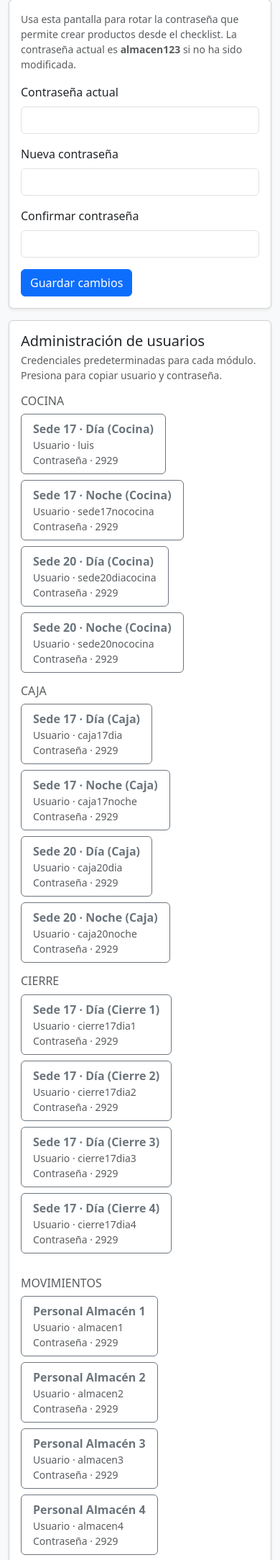
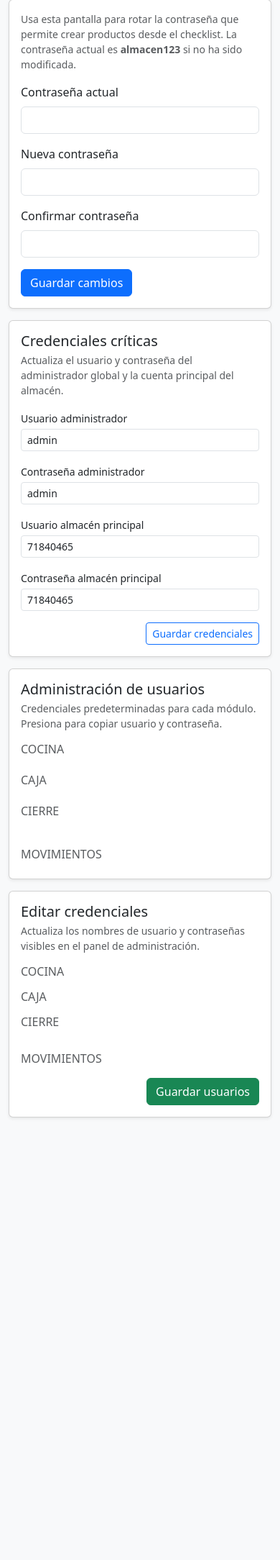
Before and after one commit to Saulo-pj/mi-app-flask, a Flask app: page /almacen/ajustes in a window 390 px wide. Shown: the part 72-2240 px from the top of the page at 72% size. After the commit the page ends 1626 px from the top, so only its background shows below. Run offline with Flask 3, Linux system fonts and the light colour scheme; the visitor is signed in with stand-in values (Sample User, id 1); data comes from the database, SQL or seed files in the repository; parts of the project's set-up code (start-up, migrations or seed data) failed here and were passed over.

Commit message:
feat: persist user credentials

```diff
--- a/app.py
+++ b/app.py
@@ -7,11 +7,12 @@ from io import BytesIO
 import re
 from pathlib import Path
 from uuid import uuid4
+from collections import defaultdict
 
 from flask import Flask, jsonify, redirect, render_template, request, session, send_file, url_for
 from werkzeug.security import check_password_hash, generate_password_hash
 from openpyxl import Workbook, load_workbook
-from sqlalchemy import and_, select, delete, inspect
+from sqlalchemy import and_, select, delete, func
 from sqlalchemy.orm import Session
 
 from models import (
@@ -29,6 +30,7 @@ from models import (
     Unidad,
     CierreCaja,
     Movimiento,
+    UsuarioGestion,
     get_engine,
     init_db,
     seed_data,
@@ -75,11 +77,10 @@ SUBAREA_POSITION: dict[str, dict[str, int]] = {
 }
 
 engine = get_engine(database_url)
-inspector = inspect(engine)
-columns = [col['name'] for col in inspector.get_columns('Productos')]
 init_db(engine)
 with Session(engine) as db:
     seed_data(db)
+    ensure_default_user_management(db)
 
 CREATION_PASSWORD_KEY = "creation_password"
 DEFAULT_CREATION_PASSWORD = os.getenv("CHECKLIST_CREATION_PASSWORD", "almacen123")
@@ -116,7 +117,24 @@ DEFAULT_USER_MANAGEMENT = {
     "movimientos": DEFAULT_USER_MANAGEMENT_MOVIMIENTOS,
 }
 
-ADMIN_CREDENTIALS = {"usuario": "admin", "password": "admin"}
+DEFAULT_ADMIN_CREDENTIALS = {"usuario": "admin", "password": "admin"}
+ADMIN_USER_KEY = "admin_usuario"
+ADMIN_PASSWORD_KEY = "admin_password"
+ALMACEN_USER_KEY = "almacen_usuario"
+ALMACEN_PASSWORD_KEY = "almacen_password"
+
+
+def get_setting_value(session: Session, key: str, default: str) -> str:
+    ajuste = session.get(Ajuste, key)
+    return ajuste.Valor if ajuste else default
+
+
+def set_setting_value(session: Session, key: str, value: str) -> None:
+    ajuste = session.get(Ajuste, key)
+    if ajuste:
+        ajuste.Valor = value
+    else:
+        session.add(Ajuste(Clave=key, Valor=value))
 
 MAX_CONCURRENT_SESSIONS = int(os.getenv("MAX_CONCURRENT_SESSIONS", "5"))
 SESSION_ACTIVITY_WINDOW = timedelta(minutes=30)
@@ -126,89 +144,62 @@ ACTIVE_SESSION_TOKENS: dict[str, datetime] = {}
 UserEntry = dict[str, str | int | None]
 
 
-def _normalize_user_entry(entry, fallback_entry: UserEntry | None):
-    fallback_entry = fallback_entry or {}
-    if not isinstance(entry, dict):
-        entry = {}
-    label = str(entry.get("label") or fallback_entry.get("label") or "Usuario").strip()
-    username = str(entry.get("username") or fallback_entry.get("username") or "").strip()
-    password = str(entry.get("password") or fallback_entry.get("password") or "")
-    raw_sede = entry.get("id_sede", fallback_entry.get("id_sede"))
-    try:
-        id_sede = int(raw_sede) if raw_sede not in (None, "") else None
-    except (TypeError, ValueError):
-        id_sede = None
-    if id_sede is None and fallback_entry.get("id_sede") not in (None, ""):
-        try:
-            id_sede = int(fallback_entry.get("id_sede"))
-        except (TypeError, ValueError):
-            id_sede = None
-    id_turno = str(entry.get("id_turno") or fallback_entry.get("id_turno") or "").strip()
-    id_area = str(entry.get("id_area") or fallback_entry.get("id_area") or "").strip()
-    return {
-        "label": label,
-        "username": username,
-        "password": password,
-        "id_sede": id_sede,
-        "id_turno": id_turno,
-        "id_area": id_area,
-    }
-
-
-def _ensure_user_list(raw_list, default_list):
-    normalized: list[UserEntry] = []
-    if isinstance(raw_list, list) and raw_list:
-        for idx, item in enumerate(raw_list):
-            fallback_entry = default_list[idx] if idx < len(default_list) else {
-                "label": f"Usuario {idx + 1}",
-                "username": "",
-                "password": "",
-                "id_sede": None,
-                "id_turno": "",
-                "id_area": "",
-            }
-            normalized.append(_normalize_user_entry(item, fallback_entry))
-    else:
-        normalized = [_normalize_user_entry(entry, entry) for entry in default_list]
-    if not normalized:
-        normalized = [_normalize_user_entry(entry, entry) for entry in default_list]
-    return normalized
-
-
-USER_MANAGEMENT_FILE: Path | None = None
-
-
-def _get_user_management_path() -> Path:
-    global USER_MANAGEMENT_FILE
-    if USER_MANAGEMENT_FILE is None:
-        USER_MANAGEMENT_FILE = Path(app.root_path) / "user_management.json"
-    return USER_MANAGEMENT_FILE
-
-
-def load_user_management() -> dict[str, list[UserEntry]]:
-    path = _get_user_management_path()
-    if not path.exists():
-        return {
-            "cocina": _ensure_user_list(None, DEFAULT_USER_MANAGEMENT_COCINA),
-            "caja": _ensure_user_list(None, DEFAULT_USER_MANAGEMENT_CAJA),
-            "cierre": _ensure_user_list(None, DEFAULT_USER_MANAGEMENT_CIERRE),
-            "movimientos": _ensure_user_list(None, DEFAULT_USER_MANAGEMENT_MOVIMIENTOS),
-        }
-    try:
-        raw = json.loads(path.read_text(encoding="utf-8"))
-    except ValueError:
-        raw = {}
-    return {
-        "cocina": _ensure_user_list(raw.get("cocina"), DEFAULT_USER_MANAGEMENT_COCINA),
-        "caja": _ensure_user_list(raw.get("caja"), DEFAULT_USER_MANAGEMENT_CAJA),
-        "cierre": _ensure_user_list(raw.get("cierre"), DEFAULT_USER_MANAGEMENT_CIERRE),
-        "movimientos": _ensure_user_list(raw.get("movimientos"), DEFAULT_USER_MANAGEMENT_MOVIMIENTOS),
-    }
-
-
-def save_user_management(state: dict[str, list[UserEntry]]) -> None:
-    path = _get_user_management_path()
-    path.write_text(json.dumps(state, ensure_ascii=False, indent=2), encoding="utf-8")
+def load_user_management_state() -> dict[str, list[UserEntry]]:
+    grouped: dict[str, list[UserEntry]] = defaultdict(list)
+    with Session(engine) as db:
+        rows = db.scalars(select(UsuarioGestion).order_by(UsuarioGestion.Perfil, UsuarioGestion.Orden)).all()
+        for row in rows:
+            grouped.setdefault(row.Perfil, []).append(
+                {
+                    "label": row.Label,
+                    "username": row.Username,
+                    "password": row.Password,
+                    "id_sede": row.ID_Sede,
+                    "id_turno": row.ID_Turno or "",
+                    "id_area": row.ID_Area or "",
+                }
+            )
+    return grouped
+
+
+def persist_user_group(perfil: str, entries: list[UserEntry]) -> None:
+    with Session(engine) as db:
+        db.execute(delete(UsuarioGestion).where(UsuarioGestion.Perfil == perfil))
+        for idx, entry in enumerate(entries):
+            db.add(
+                UsuarioGestion(
+                    Perfil=perfil,
+                    Label=entry.get("label", f"Usuario {idx + 1}"),
+                    Username=entry.get("username", ""),
+                    Password=entry.get("password", ""),
+                    ID_Sede=entry.get("id_sede"),
+                    ID_Turno=entry.get("id_turno") or "",
+                    ID_Area=entry.get("id_area") or "",
+                    Orden=idx,
+                )
+            )
+        db.commit()
+
+
+def ensure_default_user_management(session: Session) -> None:
+    existing = session.scalar(select(func.count()).select_from(UsuarioGestion)) or 0
+    if existing:
+        return
+    for perfil, defaults in DEFAULT_USER_MANAGEMENT.items():
+        for idx, default in enumerate(defaults):
+            session.add(
+                UsuarioGestion(
+                    Perfil=perfil,
+                    Label=default["label"],
+                    Username=default["username"],
+                    Password=default["password"],
+                    ID_Sede=default.get("id_sede"),
+                    ID_Turno=default.get("id_turno", ""),
+                    ID_Area=default.get("id_area", ""),
+                    Orden=idx,
+                )
+            )
+    session.commit()
 
 
 def _parse_user_updates(prefix: str, reference_list: list[UserEntry], form_data) -> tuple[list[UserEntry] | None, str | None]:
@@ -252,20 +243,6 @@ def _parse_user_updates(prefix: str, reference_list: list[UserEntry], form_data)
     return updated, None
 
 
-def update_user_management(cocina_list: list[UserEntry], caja_list: list[UserEntry], cierre_list: list[UserEntry], movimientos_list: list[UserEntry]) -> None:
-    global USER_MANAGEMENT_STATE
-    USER_MANAGEMENT_STATE = {
-        "cocina": cocina_list,
-        "caja": caja_list,
-        "cierre": cierre_list,
-        "movimientos": movimientos_list,
-    }
-    save_user_management(USER_MANAGEMENT_STATE)
-
-
-USER_MANAGEMENT_STATE = load_user_management()
-
-
 def _cleanup_inactive_sessions() -> None:
     now = datetime.utcnow()
     stale_tokens = [token for token, last_seen in ACTIVE_SESSION_TOKENS.items() if now - last_seen > SESSION_ACTIVITY_WINDOW]
@@ -305,15 +282,25 @@ def find_user_entry(username: str, password: str, groups: str | list[str] | None
     if not username or not password:
         return None
     if groups is None:
-        group_names = USER_MANAGEMENT_STATE.keys()
+        group_names: list[str] | None = None
     elif isinstance(groups, str):
         group_names = [groups]
     else:
         group_names = groups
-    for group_name in group_names:
-        for entry in USER_MANAGEMENT_STATE.get(group_name, []):
-            if entry.get("username") == username and entry.get("password") == password:
-                return entry
+    consulta = select(UsuarioGestion)
+    if group_names:
+        consulta = consulta.where(UsuarioGestion.Perfil.in_(group_names))
+    with Session(engine) as db:
+        for row in db.scalars(consulta).all():
+            if row.Username == username and row.Password == password:
+                return {
+                    "label": row.Label,
+                    "username": row.Username,
+                    "password": row.Password,
+                    "id_sede": row.ID_Sede,
+                    "id_turno": row.ID_Turno or "",
+                    "id_area": row.ID_Area or "",
+                }
     return None
 
 
@@ -760,6 +747,14 @@ def login():
         ).all()
         areas = db.scalars(select(Area).order_by(Area.Nombre_Area)).all()
         turnos = db.scalars(select(Turno).order_by(Turno.Nombre_Turno)).all()
+        admin_credentials = {
+            "usuario": get_setting_value(db, ADMIN_USER_KEY, DEFAULT_ADMIN_CREDENTIALS["usuario"]),
+            "password": get_setting_value(db, ADMIN_PASSWORD_KEY, DEFAULT_ADMIN_CREDENTIALS["password"]),
+        }
+        default_almacen_credentials = {
+            "usuario": get_setting_value(db, ALMACEN_USER_KEY, DEFAULT_ALMACEN_CREDENTIALS["usuario"]),
+            "password": get_setting_value(db, ALMACEN_PASSWORD_KEY, DEFAULT_ALMACEN_CREDENTIALS["password"]),
+        }
 
     feedback = None
     feedback_type = None
@@ -779,7 +774,7 @@ def login():
                 username = request.form.get("almacen_usuario", "").strip()
                 password = request.form.get("almacen_password", "")
                 movimientos_entry = find_user_entry(username, password, "movimientos")
-                if username == DEFAULT_ALMACEN_CREDENTIALS["usuario"] and password == DEFAULT_ALMACEN_CREDENTIALS["password"]:
+                if username == default_almacen_credentials["usuario"] and password == default_almacen_credentials["password"]:
                     session["perfil"] = perfil
                     session["movimientos_only"] = False
                     session["id_sede"] = CENTRAL_SEDE_ID
@@ -813,7 +808,7 @@ def login():
                 elif perfil == "admin":
                     username = request.form.get("admin_usuario", "").strip()
                     password = request.form.get("admin_password", "")
-                    valid_admin = username == ADMIN_CREDENTIALS["usuario"] and password == ADMIN_CREDENTIALS["password"]
+                    valid_admin = username == admin_credentials["usuario"] and password == admin_credentials["password"]
                     if valid_admin:
                         session["perfil"] = "admin"
                         selected_sede = sedes[0].ID_Sede if sedes else None
@@ -822,7 +817,7 @@ def login():
                         session["id_sede"] = selected_sede
                         session["id_turno"] = selected_turno
                         session["id_area"] = selected_area
-                        session["id_usuario"] = ADMIN_CREDENTIALS["usuario"]
+                        session["id_usuario"] = admin_credentials["usuario"]
                         session["login_feedback"] = {
                             "type": "success",
                             "text": "Inicio de sesión correcto (Administrador).",
@@ -870,13 +865,13 @@ def login():
         areas=areas,
         turnos=turnos,
         restaurant_name=RESTAURANT_NAME,
-        default_almacen_credentials=DEFAULT_ALMACEN_CREDENTIALS,
-        admin_credentials=ADMIN_CREDENTIALS,
+        default_almacen_credentials=default_almacen_credentials,
+        admin_credentials=admin_credentials,
         feedback=feedback,
         feedback_type=feedback_type,
         active_module=active_module,
         sticky_username=sticky_username,
-        movimientos_users=USER_MANAGEMENT_STATE.get("movimientos", []),
+        movimientos_users=load_user_management_state().get("movimientos", []),
     )
 
 
@@ -1787,13 +1782,21 @@ def almacen_ajustes():
     message = None
     error = None
     message_type = "info"
-    user_management_state = USER_MANAGEMENT_STATE
+    user_management_state = load_user_management_state()
     with Session(engine) as db:
         sedes = db.scalars(
             select(Sede).where(Sede.ID_Sede.in_([17, 20])).order_by(Sede.ID_Sede)
         ).all()
         areas = db.scalars(select(Area).order_by(Area.Nombre_Area)).all()
         turnos = db.scalars(select(Turno).order_by(Turno.Nombre_Turno)).all()
+        admin_credentials = {
+            "usuario": get_setting_value(db, ADMIN_USER_KEY, DEFAULT_ADMIN_CREDENTIALS["usuario"]),
+            "password": get_setting_value(db, ADMIN_PASSWORD_KEY, DEFAULT_ADMIN_CREDENTIALS["password"]),
+        }
+        default_almacen_credentials = {
+            "usuario": get_setting_value(db, ALMACEN_USER_KEY, DEFAULT_ALMACEN_CREDENTIALS["usuario"]),
+            "password": get_setting_value(db, ALMACEN_PASSWORD_KEY, DEFAULT_ALMACEN_CREDENTIALS["password"]),
+        }
     if request.method == "POST":
         action = request.form.get("form_action", "change_password")
         if action == "update_users":
@@ -1813,10 +1816,49 @@ def almacen_ajustes():
                         if parse_error:
                             error = parse_error
                         else:
-                            update_user_management(cocina_list, caja_list, cierre_list, movimientos_list)
-                            user_management_state = USER_MANAGEMENT_STATE
+                            persist_user_group("cocina", cocina_list)
+                            persist_user_group("caja", caja_list)
+                            persist_user_group("cierre", cierre_list)
+                            persist_user_group("movimientos", movimientos_list)
+                            user_management_state = load_user_management_state()
                             message = "Credenciales actualizadas correctamente"
                             message_type = "success"
+        elif action == "update_admin_credentials":
+            admin_usuario = request.form.get("admin_usuario", "").strip()
+            admin_password = request.form.get("admin_password", "")
+            almacen_usuario = request.form.get("almacen_usuario", "").strip()
+            almacen_password = request.form.get("almacen_password", "")
+            if not admin_usuario or not admin_password or not almacen_usuario or not almacen_password:
+                error = "Todos los campos son obligatorios"
+            else:
+                with Session(engine) as db:
+                    set_setting_value(db, ADMIN_USER_KEY, admin_usuario)
+                    set_setting_value(db, ADMIN_PASSWORD_KEY, admin_password)
+                    set_setting_value(db, ALMACEN_USER_KEY, almacen_usuario)
+                    set_setting_value(db, ALMACEN_PASSWORD_KEY, almacen_password)
+                    db.commit()
+                admin_credentials = {"usuario": admin_usuario, "password": admin_password}
+                default_almacen_credentials = {"usuario": almacen_usuario, "password": almacen_password}
+                message = "Credenciales críticas guardadas correctamente"
+                message_type = "success"
+        elif action == "update_admin_credentials":
+            admin_usuario = request.form.get("admin_usuario", "").strip()
+            admin_password = request.form.get("admin_password", "")
+            almacen_usuario = request.form.get("almacen_usuario", "").strip()
+            almacen_password = request.form.get("almacen_password", "")
+            if not admin_usuario or not admin_password or not almacen_usuario or not almacen_password:
+                error = "Todos los campos son obligatorios"
+            else:
+                with Session(engine) as db:
+                    set_setting_value(db, ADMIN_USER_KEY, admin_usuario)
+                    set_setting_value(db, ADMIN_PASSWORD_KEY, admin_password)
+                    set_setting_value(db, ALMACEN_USER_KEY, almacen_usuario)
+                    set_setting_value(db, ALMACEN_PASSWORD_KEY, almacen_password)
+                    db.commit()
+                admin_credentials = {"usuario": admin_usuario, "password": admin_password}
+                default_almacen_credentials = {"usuario": almacen_usuario, "password": almacen_password}
+                message = "Credenciales críticas guardadas correctamente"
+                message_type = "success"
         else:
             current_password = request.form.get("current_password", "")
             new_password = request.form.get("new_password", "")
@@ -1847,6 +1889,8 @@ def almacen_ajustes():
         sedes=sedes,
         areas=areas,
         turnos=turnos,
+        admin_credentials=admin_credentials,
+        default_almacen_credentials=default_almacen_credentials,
     )
 
 
--- a/templates/almacen_ajustes.html
+++ b/templates/almacen_ajustes.html
@@ -39,6 +39,39 @@
                 </div>
                 <div class="col-12">
                     <button type="submit" class="btn btn-primary">Guardar cambios</button>
+                </div>
+            </form>
+        </div>
+    </div>
+
+    <div class="card shadow-sm mt-3">
+        <div class="card-body">
+            <div class="d-flex flex-column flex-md-row justify-content-between align-items-start mb-3">
+                <div>
+                    <h2 class="h5 mb-1">Credenciales críticas</h2>
+                    <p class="small text-muted mb-0">Actualiza el usuario y contraseña del administrador global y la cuenta principal del almacén.</p>
+                </div>
+            </div>
+            <form method="post" class="row g-3">
+                <input type="hidden" name="form_action" value="update_admin_credentials">
+                <div class="col-12 col-md-6">
+                    <label class="form-label small mb-1">Usuario administrador</label>
+                    <input type="text" name="admin_usuario" class="form-control form-control-sm" value="{{ admin_credentials.usuario }}" required>
+                </div>
+                <div class="col-12 col-md-6">
+                    <label class="form-label small mb-1">Contraseña administrador</label>
+                    <input type="text" name="admin_password" class="form-control form-control-sm" value="{{ admin_credentials.password }}" required>
+                </div>
+                <div class="col-12 col-md-6">
+                    <label class="form-label small mb-1">Usuario almacén principal</label>
+                    <input type="text" name="almacen_usuario" class="form-control form-control-sm" value="{{ default_almacen_credentials.usuario }}" required>
+                </div>
+                <div class="col-12 col-md-6">
+                    <label class="form-label small mb-1">Contraseña almacén principal</label>
+                    <input type="text" name="almacen_password" class="form-control form-control-sm" value="{{ default_almacen_credentials.password }}" required>
+                </div>
+                <div class="col-12 text-end">
+                    <button type="submit" class="btn btn-outline-primary btn-sm">Guardar credenciales</button>
                 </div>
             </form>
         </div>
```
Also changed, not shown: models.py (+14 -0 lines).
